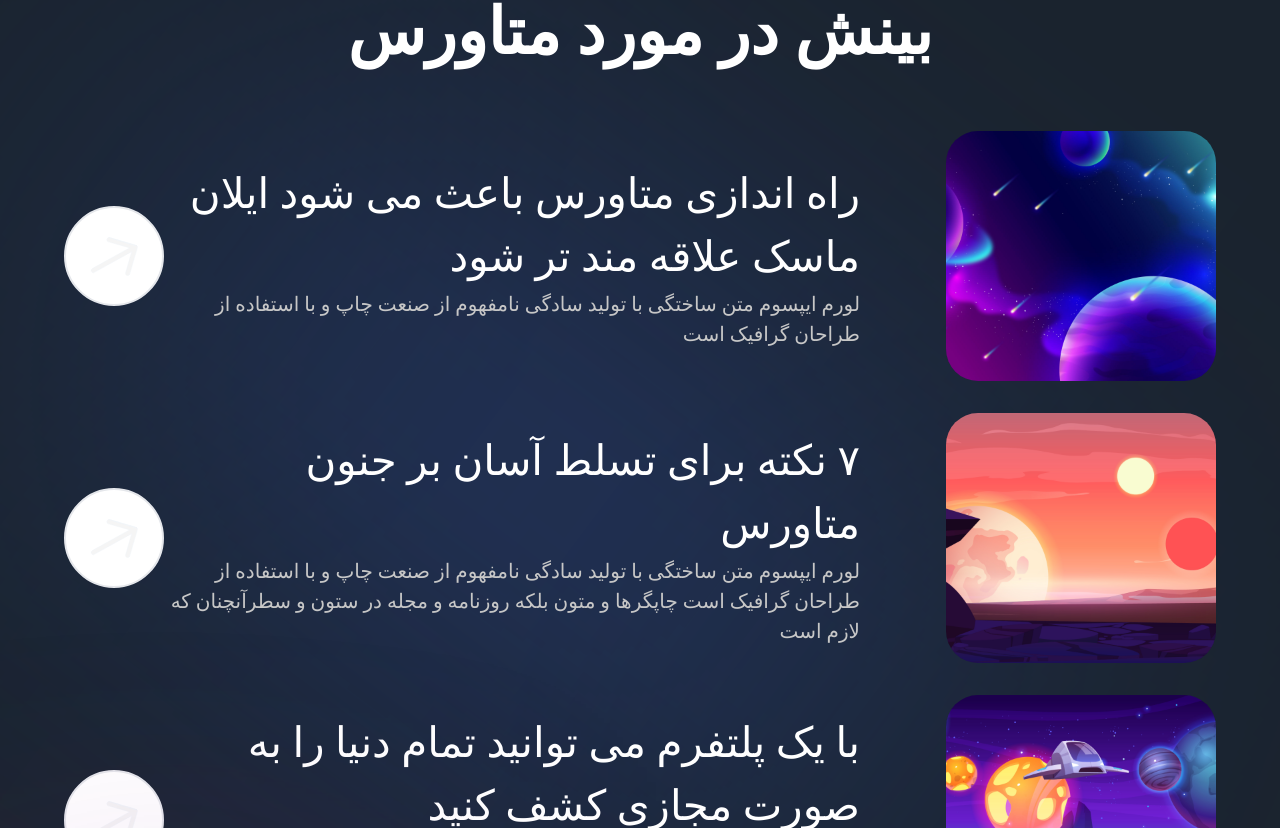
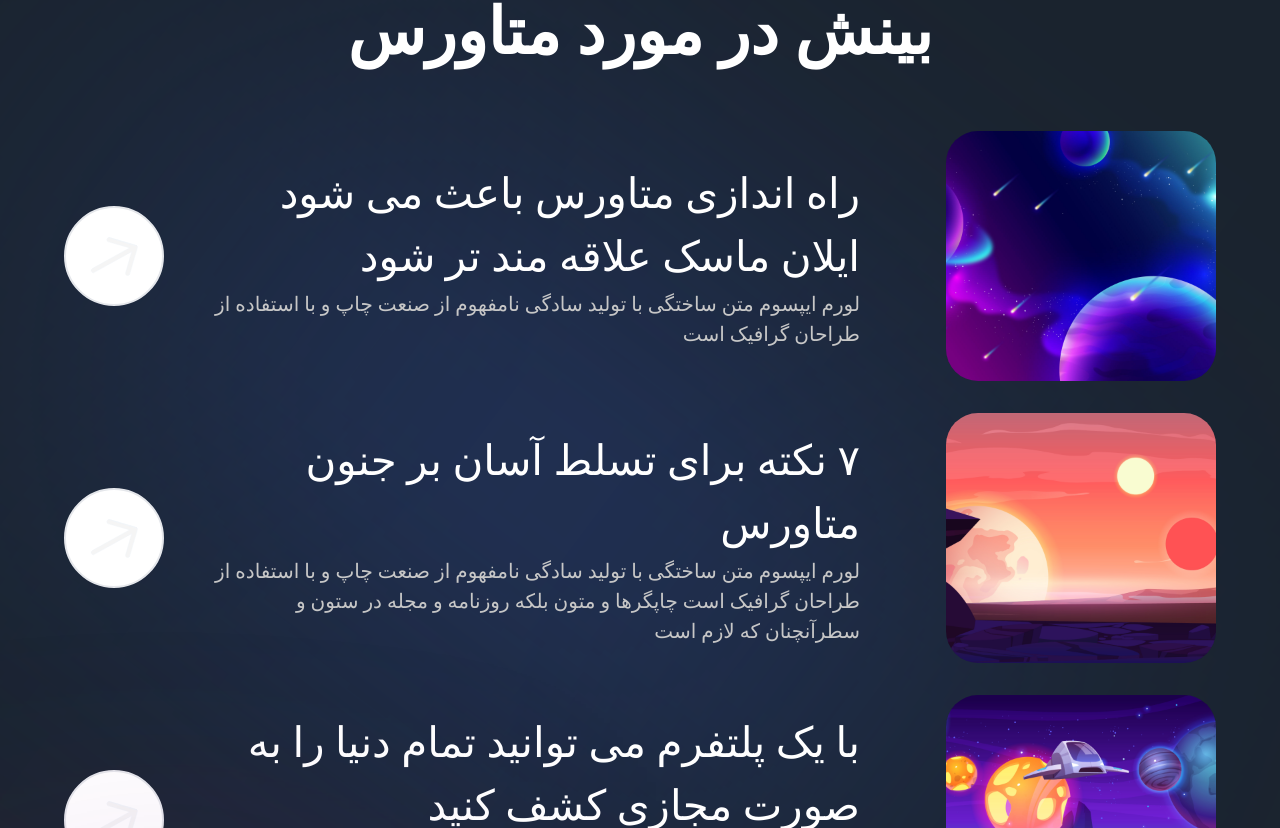
Before and after one commit to springtofigh/metaverse-blog, a Next.js app: page / in a window 1280 px wide. Shown: the part 5212-6040 px from the top of the page. Built offline with nearby package versions, Linux system fonts and the light colour scheme; a web font is replaced by a local one.

Commit message:
add max width

```diff
--- a/components/InsightCard.jsx
+++ b/components/InsightCard.jsx
@@ -15,7 +15,7 @@
     className='w-full h-[250px] object-cover rounded-[32px] md:w-[270px]'/>
 
     <div className='flex items-center justify-between w-full'>
-      <div className='flex-1 max-w-[] flex-col md:mr-[62px]'>
+      <div className='flex-1 max-w-[646px] flex-col md:mr-[62px]'>
       <h4 className='font-normal text-[26px] text-white lg:text-[42px]'>{title}</h4>
       <p className='font-normal text-[14px] text-secondary-white lg:text-[20px]'>{subtitle}</p>
       </div>
```
